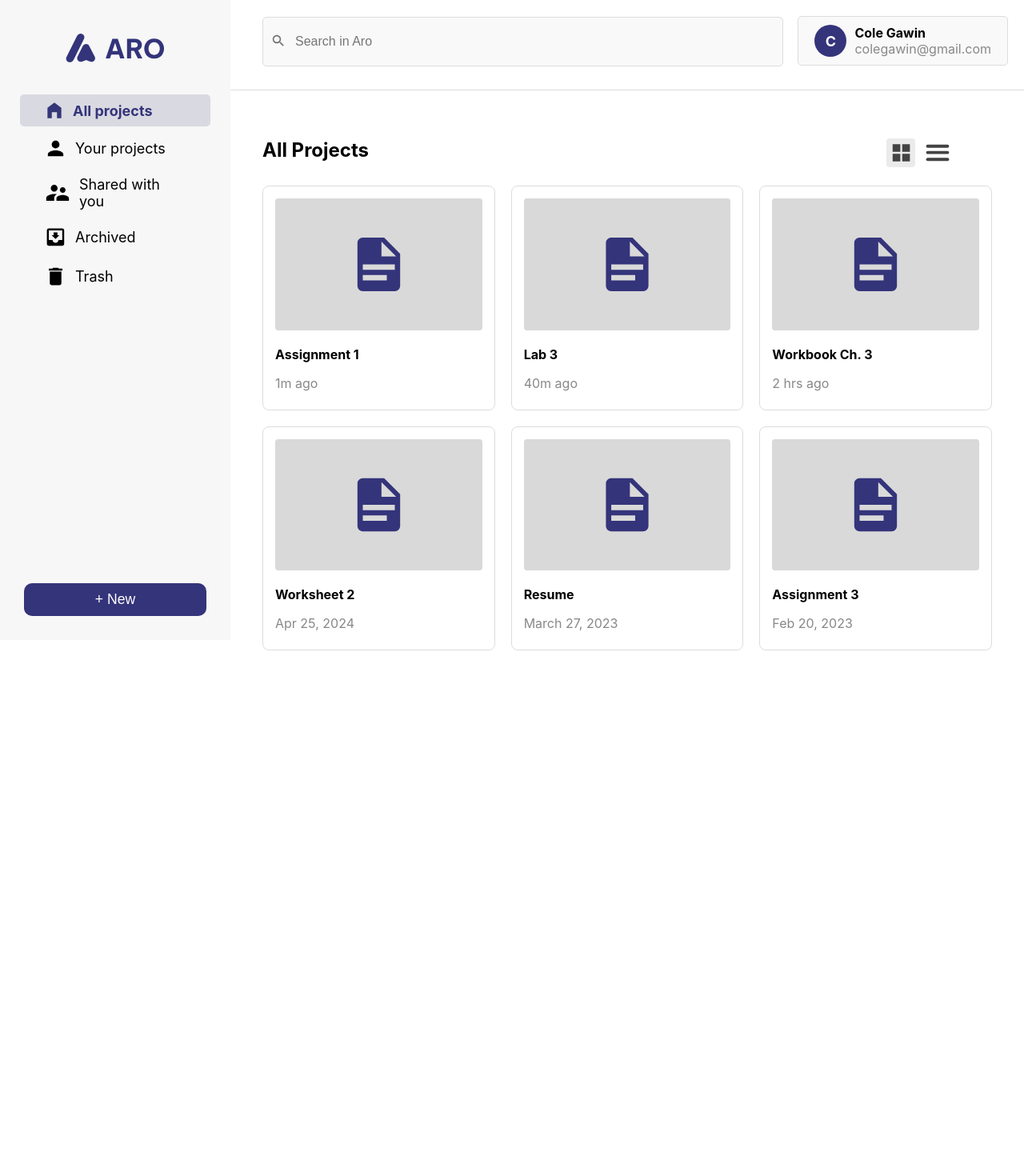
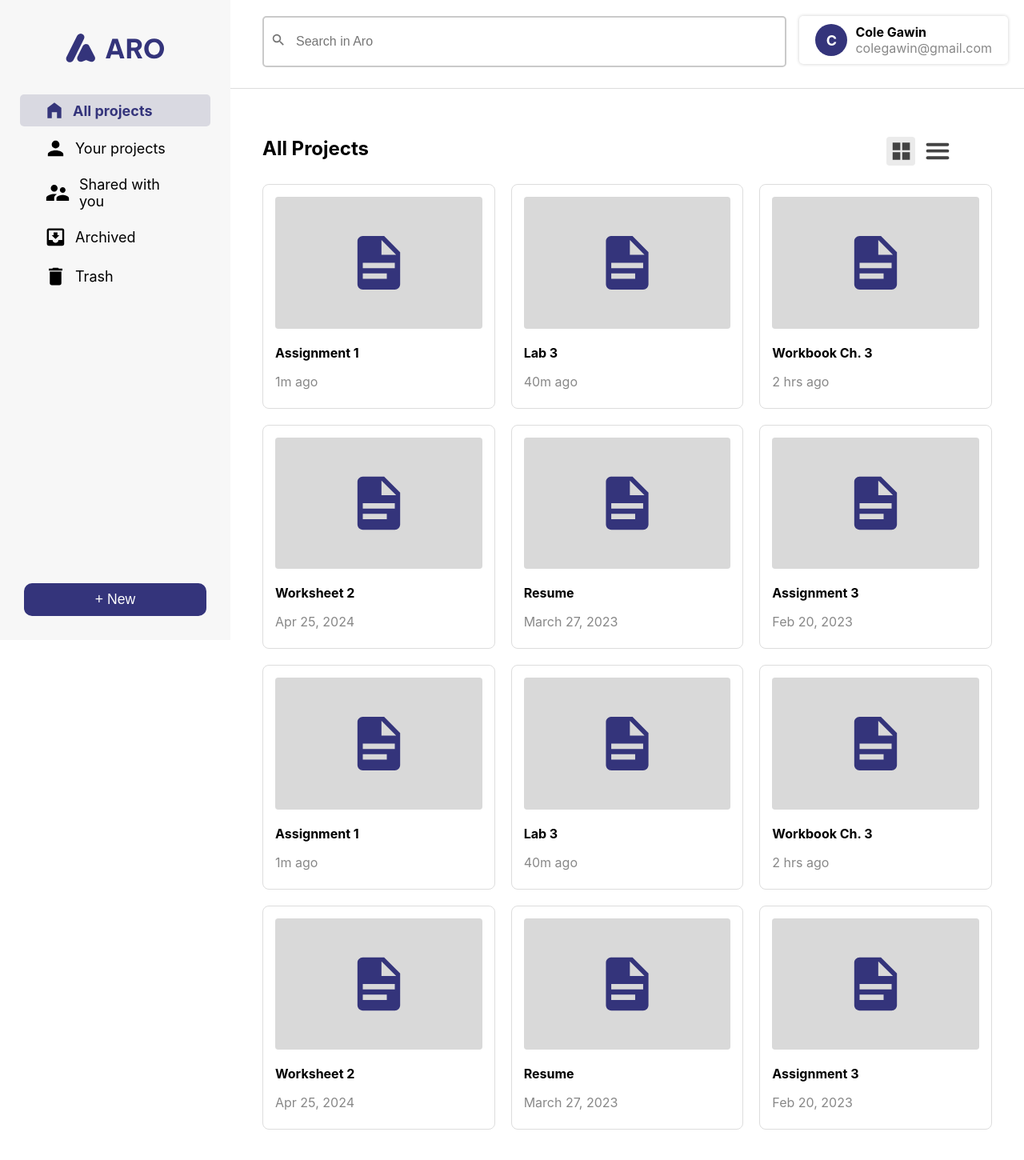
Before and after one commit to shubhayan935/LavaLab-AroClone, a React (Create React App) app in the folder aro_clone/: page / in a window 1280 px wide. Shown: the whole page at 80% size. Before the commit the page ends 853 px from the top, so only its background shows below. Built offline with nearby package versions, Linux system fonts and the light colour scheme.

Commit message:
small changes to design after feedback

```diff
--- a/aro_clone/src/App.css
+++ b/aro_clone/src/App.css
@@ -21,7 +21,7 @@
   border-radius: 5px;
   font-size: 18px;
   cursor: pointer;
-  transition: 0.1s;
+  /* transition: 0.1s; */
 }
 
 .sidebar ul li:hover {
@@ -111,9 +111,9 @@ nav ul li img {
 .search-bar {
   width: 100%;
   padding: 0 20px 0 40px;
-  border: 1px solid #ddd;
+  border: 2px solid #CACACA;
   border-radius: 5px;
-  background-color: #f9f9f9;
+  /* background-color: #f9f9f9; */
   height: 100%;
   font-size: 16px;
 }
@@ -130,11 +130,14 @@ nav ul li img {
 .user-info {
   display: flex;
   align-items: center;
-  border: 1px solid #ddd;
+  /* border: 1px solid #ddd; */
   padding: 10px 20px;
   border-radius: 5px;
-  background-color: #f9f9f9;
+  /* background-color: #f9f9f9; */
   height: 40px;
+  -webkit-box-shadow: 0px 0px 4px 0px #00000033;
+      box-shadow: 0px 0px 4px 0px #00000033;
+
 }
 
 .user-avatar {
--- a/aro_clone/src/App.js
+++ b/aro_clone/src/App.js
@@ -7,6 +7,12 @@ const DocumentEditorApp = () => {
   const [searchQuery, setSearchQuery] = useState(''); // State for search query
 
   const projects = [
+    { name: "Assignment 1", time: "1m ago" },
+    { name: "Lab 3", time: "40m ago" },
+    { name: "Workbook Ch. 3", time: "2 hrs ago" },
+    { name: "Worksheet 2", time: "Apr 25, 2024" },
+    { name: "Resume", time: "March 27, 2023" },
+    { name: "Assignment 3", time: "Feb 20, 2023" },
     { name: "Assignment 1", time: "1m ago" },
     { name: "Lab 3", time: "40m ago" },
     { name: "Workbook Ch. 3", time: "2 hrs ago" },
```
Also changed, not shown: aro_clone/public/aro-short.svg (added), 1 other file (tests, documents, lock files or other folders).
